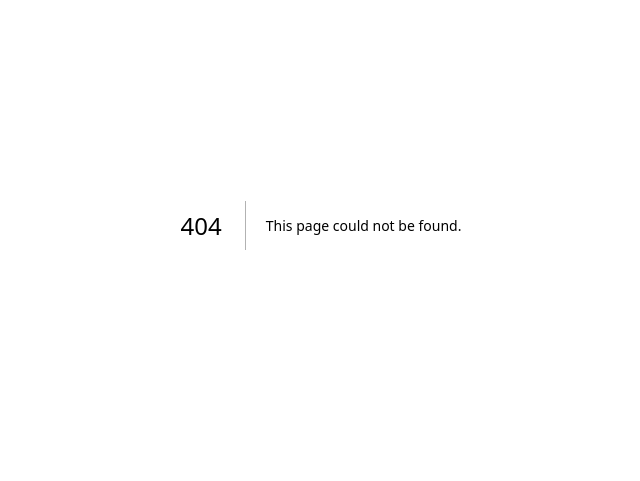
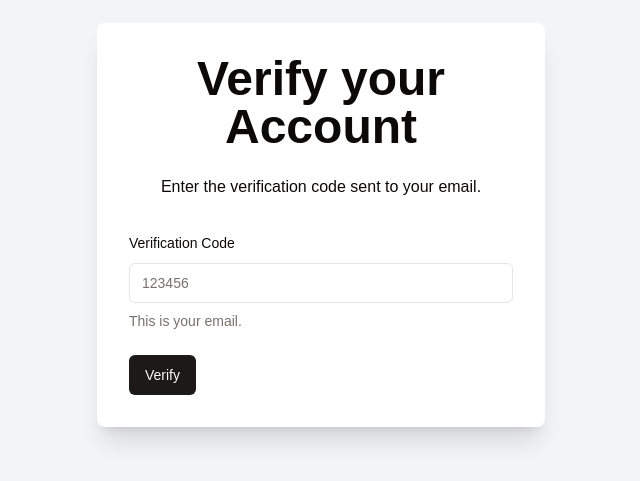
Before and after one commit to aarav-gargg/Echo, a Next.js app: page /verify/1 in a window 1280 px wide. Before the commit this address had no page. Shown: the part 175-656 px from the top of the page, without its empty margins (319-959 px from the left). Built offline with nearby package versions, Linux system fonts and the light colour scheme.

Commit message:
`Refactor: Update import statements, useDebounceValue, and useDebounceCallback in signUp/page.tsx. Update API routes in signup/route.ts and unique-username/route.ts.`

```diff
--- a/src/app/(auth)/signUp/page.tsx
+++ b/src/app/(auth)/signUp/page.tsx
@@ -4,9 +4,9 @@ import { zodResolver } from "@hookform/resolvers/zod"
 import { useForm, SubmitHandler } from "react-hook-form"
 import { z } from "zod"
 import Link from "next/link"
-import { useDebounceValue } from 'usehooks-ts'
+import { useDebounceValue , useDebounceCallback} from 'usehooks-ts'
 import { useToast } from "@/hooks/use-toast"
-import { useRouter } from 'next/router'
+import { useRouter } from 'next/navigation'
 import { signUpSchema } from '@/schemas/signUpSchema'
 import axios, { AxiosError } from 'axios'
 import { ApiResponse } from '@/types/ApiResponse'
@@ -24,27 +24,28 @@ const page = () => {
     const [isCheckingUsername, setIsCheckingUsername] = useState(false)
     const [isSubmitting, setisSubmitting] = useState(false)
     const { toast } = useToast();
+    const router = useRouter();
 
 
-    const debouncedUsername = useDebounceValue(username, 300);
+    const debounced = useDebounceCallback(setUsername , 300);
 
     const form = useForm({
         resolver: zodResolver(signUpSchema),
         defaultValues: {
-            username: '',
-            email: '',
-            password: '',
+            username: "",
+            email: "",
+            password: "",
         }
     });
 
     useEffect(() => {
 
         const usernameCheck = async () => {
-            if (debouncedUsername) {
+            if (username) {
                 setIsCheckingUsername(true)
                 setUsernameMessage('')
                 try {
-                    const response = await axios.get(`/api/unique-username?username=${debouncedUsername}`)
+                    const response = await axios.get(`/api/unique-username?username=${username}`)
                     setUsernameMessage(response.data.message)
                 } catch (error) {
                     const axiosError = error as AxiosError<ApiResponse>
@@ -57,18 +58,23 @@ const page = () => {
 
         usernameCheck();
 
-    }, [debouncedUsername])
+    }, [username])
 
     const onSubmit = async (data: z.infer<typeof signUpSchema>) => {
         setisSubmitting(true);
+        console.log("data" , data);
         try {
-            const response = await axios.post(`/api/signup`, { data })
+            const response = await axios.post(`/api/signup`, {
+                username : data.username ,
+                email : data.email ,
+                password : data.password
+            })
             if (response.data.success == true) {
                 toast({
                     title: "SUCCESS",
                     description: response.data.message,
                 })
-                // router.replace(`/verify/${username}`);
+                router.replace(`/verify/${username}`);
             }
             setisSubmitting(false);
         } catch (error) {
@@ -80,6 +86,8 @@ const page = () => {
                 description: errorMessage,
                 variant: "destructive"
             })
+        }finally {
+            setisSubmitting(false);
         }
     }
 
@@ -106,10 +114,13 @@ const page = () => {
                                     <FormControl>
                                         <Input placeholder="Username" {...field} onChange={(e) => {
                                             field.onChange(e)
-                                            setUsername(e.target.value)
+                                            debounced(e.target.value)
                                         }}/>
                                     </FormControl>
-                                    <FormDescription>This is your public display name.</FormDescription>
+                                    {isCheckingUsername && <Loader2 className='animate-spin transition-all'/>}
+                                    <p className={`font-semibold text-sm ${usernameMessage === "Username available" ? 'text-green-600' : 'text-red-600'}`}>
+                                        {usernameMessage}
+                                    </p>
                                     <FormMessage />
                                 </FormItem>
                             )}
@@ -123,7 +134,6 @@ const page = () => {
                                     <FormControl>
                                         <Input placeholder="user@example.com" {...field}/>
                                     </FormControl>
-                                    <FormDescription>This is your email.</FormDescription>
                                     <FormMessage />
                                 </FormItem>
                             )}
@@ -137,7 +147,6 @@ const page = () => {
                                     <FormControl>
                                         <Input placeholder="Password" {...field}/>
                                     </FormControl>
-                                    <FormDescription>This is your password.</FormDescription>
                                     <FormMessage />
                                 </FormItem>
                             )}
@@ -147,7 +156,7 @@ const page = () => {
                             {
                                 isSubmitting ? (
                                     <>
-                                    <Loader2 /> Please wait
+                                    <Loader2 className='animate-spin'/> Please wait
                                     </>
                                 ) : ('SignUp')
                             }
--- /dev/null
+++ b/src/app/(auth)/verify/[username]/page.tsx
@@ -0,0 +1,105 @@
+"use client"
+import { useToast } from '@/hooks/use-toast';
+import { useParams } from 'next/navigation';
+import { useRouter } from 'next/navigation'
+import React, { useState } from 'react'
+import { zodResolver } from "@hookform/resolvers/zod"
+import { useForm, SubmitHandler } from "react-hook-form"
+import { verifySchema } from '@/schemas/verifySchema';
+import * as z from "zod"
+import axios, { AxiosError } from 'axios'
+import { ApiResponse } from '@/types/ApiResponse'
+import { Form, FormControl, FormDescription, FormLabel, FormMessage } from '@/components/ui/form'
+import { FormField, FormItem } from '@/components/ui/form'
+import { Input } from '@/components/ui/input'
+import { Button } from '@/components/ui/button'
+import { Loader2 } from 'lucide-react'
+
+const verifyAccount = () => {
+
+  const router = useRouter();
+  const params = useParams<{ username: string }>();
+  const { toast } = useToast();
+  const [isVerifying, setIsVerifying] = useState(false);
+
+  const form = useForm({
+    resolver: zodResolver(verifySchema),
+    defaultValues: {
+      code: ""
+    }
+  });
+
+  const onSubmit = async (data: z.infer<typeof verifySchema>) => {
+    setIsVerifying(true);
+    try {
+      const response = await axios.post(`/api/verify-code`, {
+        username: params.username,
+        code: data.code
+      })
+
+      toast({
+        title: "SUCCESS",
+        description: response.data.message,
+      })
+
+      router.replace('signIn')
+
+    } catch (error) {
+      console.error("ERROR IN SIGNING UP", error)
+      const axiosError = error as AxiosError<ApiResponse>
+      const errorMessage = axiosError.response?.data?.message
+      toast({
+        title: "OOPS SIGNUP FAILED",
+        description: errorMessage,
+        variant: "destructive"
+      })
+    } finally {
+      setIsVerifying(false);
+    }
+  }
+
+  return (
+    <div className='flex justify-center items-center min-h-screen bg-gray-100'>
+      <div className='w-full max-w-md p-8 space-y-8 bg-white rounded-lg shadow-xl'>
+        <div className='text-center'>
+          <h1 className='text-3xl font-extrabold lg:text-5xl mb-6'>
+            Verify your Account
+          </h1>
+          <p className='mb-4'>
+            Enter the verification code sent to your email.
+          </p>
+        </div>
+        <Form {...form}>
+          <form className='space-y-6' onSubmit={form.handleSubmit(onSubmit)}>
+            <FormField
+              control={form.control}
+              name="code"
+              render={({ field }) => (
+                <FormItem>
+                  <FormLabel>Verification Code</FormLabel>
+                  <FormControl>
+                    <Input placeholder="123456" {...field} />
+                  </FormControl>
+                  <FormDescription>This is your email.</FormDescription>
+                  <FormMessage />
+                </FormItem>
+              )}
+            />
+
+            <Button type='submit' disabled={isVerifying} >
+              {isVerifying ? (
+                <>
+                  <Loader2 className='animate-spin' /> Verifying
+                </>
+              ) : ('Verify')}
+            </Button>
+
+          </form>
+        </Form>
+
+      </div>
+    </div>
+  )
+}
+
+export default verifyAccount
--- a/src/app/api/signup/route.ts
+++ b/src/app/api/signup/route.ts
@@ -7,6 +7,7 @@ export async function POST(request : Request){
     await dbConnect();
     try {
         const {username , email , password} = await request.json()
+
 
         const existingUsername = await UserModel.findOne({
             username ,
@@ -73,7 +74,7 @@ export async function POST(request : Request){
 
         return Response.json({
             success : true ,
-            message : "SIGNES UP SUCCESSFULLY PLEASE VERIFY YOUR EMAIL"
+            message : "SIGNED UP SUCCESSFULLY , PLEASE VERIFY YOUR EMAIL"
         } , {
             status : 201
         })
--- a/src/app/api/unique-username/route.ts
+++ b/src/app/api/unique-username/route.ts
@@ -38,7 +38,7 @@ export async function GET(request : Request){
         if(existingUser){
             return Response.json({
                 success : false ,
-                error : "USERNAME ALREADY EXISTS"
+                error : "Username already taken"
             } , {
                 status : 400
             })
@@ -46,7 +46,7 @@ export async function GET(request : Request){
 
         return Response.json({
             success : true ,
-            error : "USERNAME IS AVAILABLE"
+            message : "Username available"
         } , {
             status : 200
         })
```
